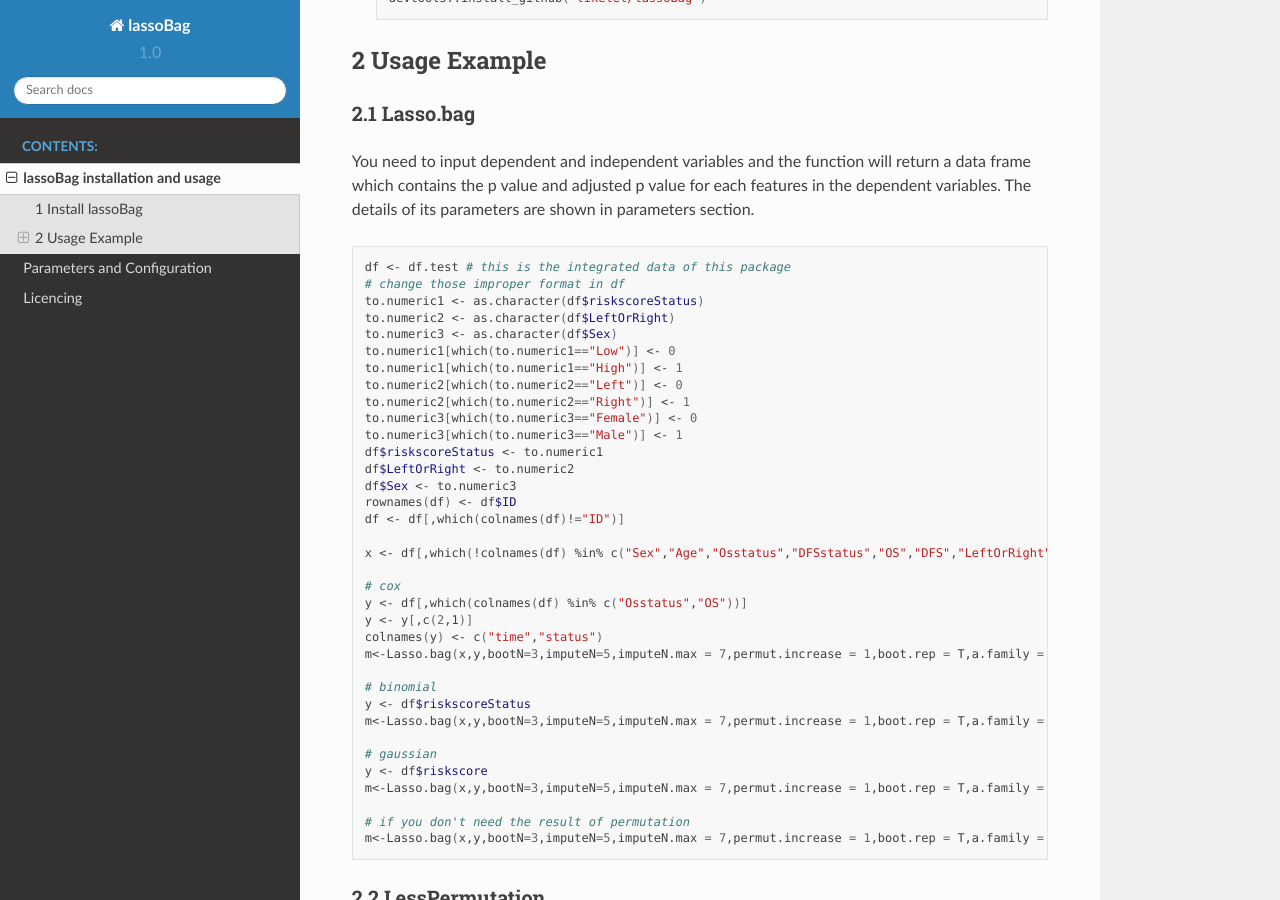
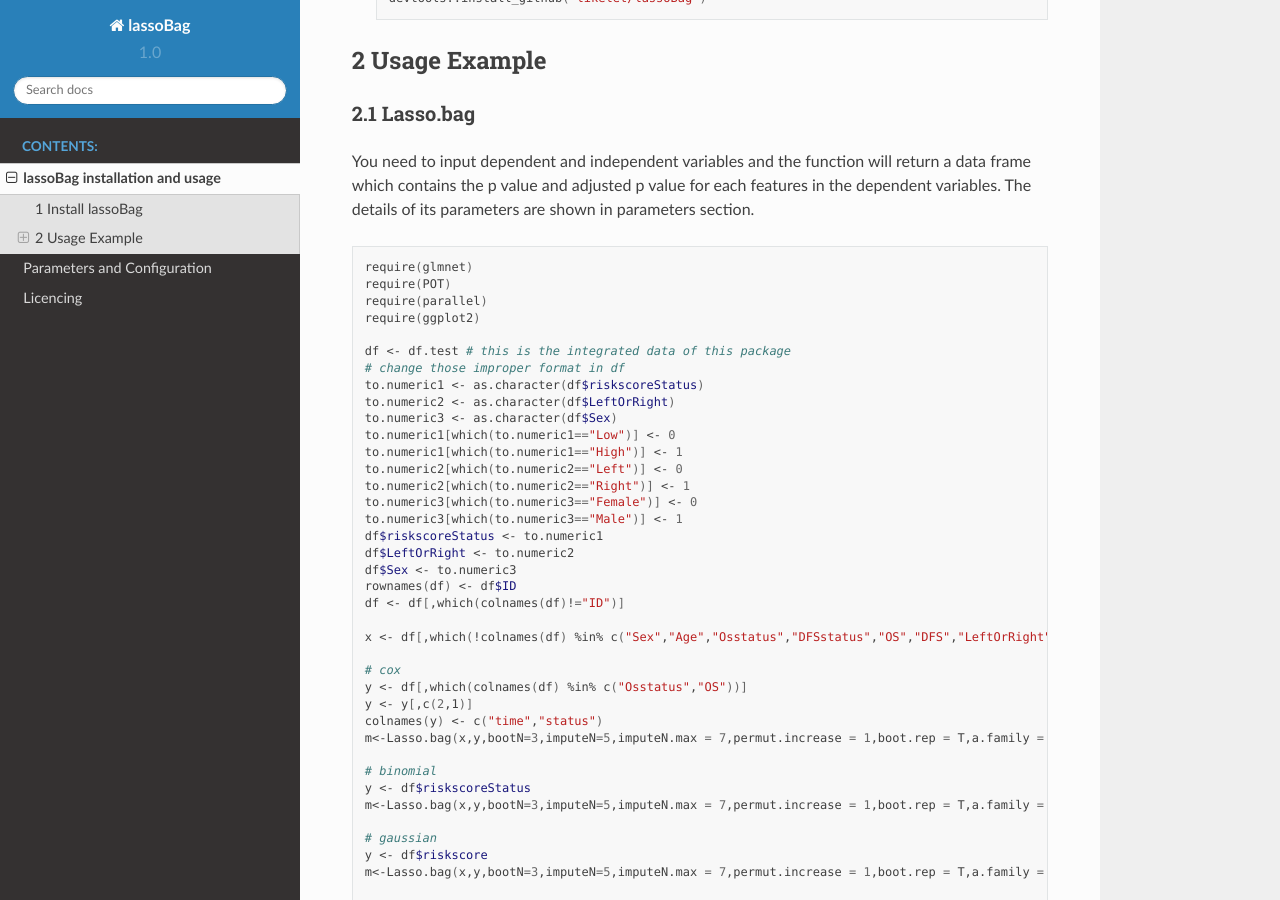
Before and after one commit to likelet/VSOLassoBag, a Sphinx documentation site: the page built from docs/contents/installation.rst, in a window 1280 px wide and 900 px high, scrolled down 344 px. Built offline with Sphinx 7.4.7 and the Read the Docs theme 2.0.0, drawn with Linux system fonts in a browser that asks for light colours.

Commit message:
update the example codes to make it more clear for users to know what dependent packages they need

```diff
--- a/docs/contents/installation.rst
+++ b/docs/contents/installation.rst
@@ -23,6 +23,11 @@ lassoBag can be run in both Windows system and most POSIX systems. The follow co
 You need to input dependent and independent variables and the function will return a data frame which contains the p value and adjusted p value for each features in the dependent variables. The details of its parameters are shown in parameters section.
 
 .. code-block:: bash
+
+    require(glmnet)
+    require(POT)
+    require(parallel)
+    require(ggplot2)
 
     df <- df.test # this is the integrated data of this package
     # change those improper format in df
```
